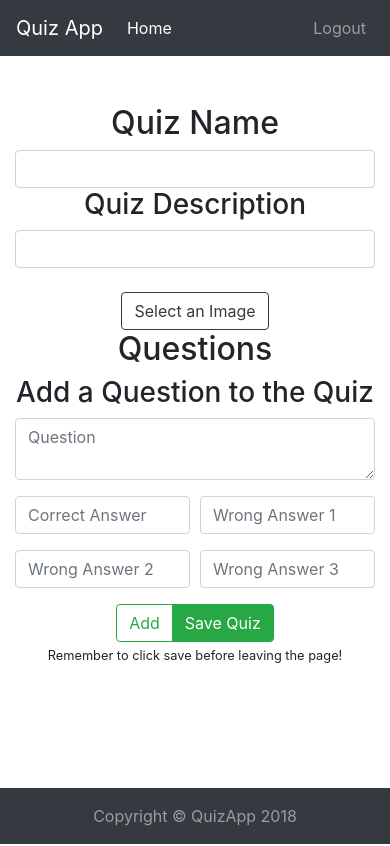
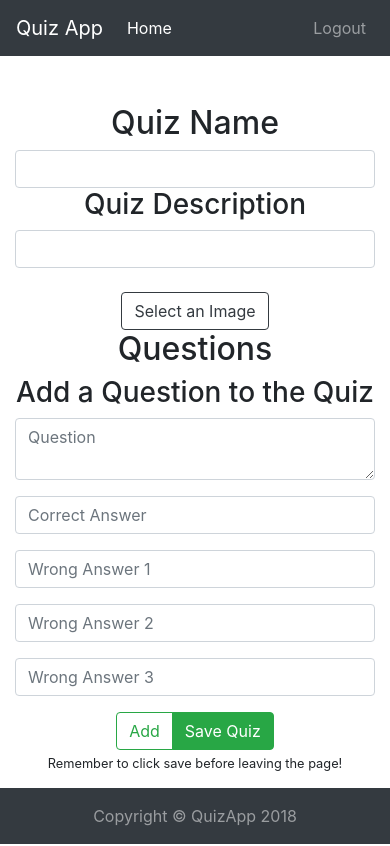
Before and after one commit to GBucknor/Angular-QuizApp, an Angular app: page /create in a window 390 px wide. Built offline with nearby package versions, Linux system fonts and the light colour scheme; sample sign-in values are in the browser's storage.

Commit message:
Mobile responsiveness to create component

```diff
--- a/src/app/create/create.component.css
+++ b/src/app/create/create.component.css
@@ -1,3 +1,13 @@
 .reminder {
   margin-bottom: 5%;
 }
+
+/* For mobile phones: */
+@media only screen and (max-width: 768px) {
+  .text-center {
+    margin-bottom: 20%;
+  }
+  .form-row {
+    display: block;
+  }
+}
--- a/src/app/create/create.component.min.css
+++ b/src/app/create/create.component.min.css
@@ -1 +1 @@
-.reminder{margin-bottom:5%}
+.reminder{margin-bottom:5%}@media only screen and (max-width: 768px){.text-center{margin-bottom:20%}.form-row{display:block}}
--- a/src/app/create/create.component.scss
+++ b/src/app/create/create.component.scss
@@ -1,3 +1,14 @@
 .reminder{
     margin-bottom: 5%;
 }
+
+/* For mobile phones: */
+@media only screen and (max-width: 768px) {
+    .text-center{
+      margin-bottom: 20%;
+    }
+
+    .form-row{
+        display: block;
+    }
+  }
```
